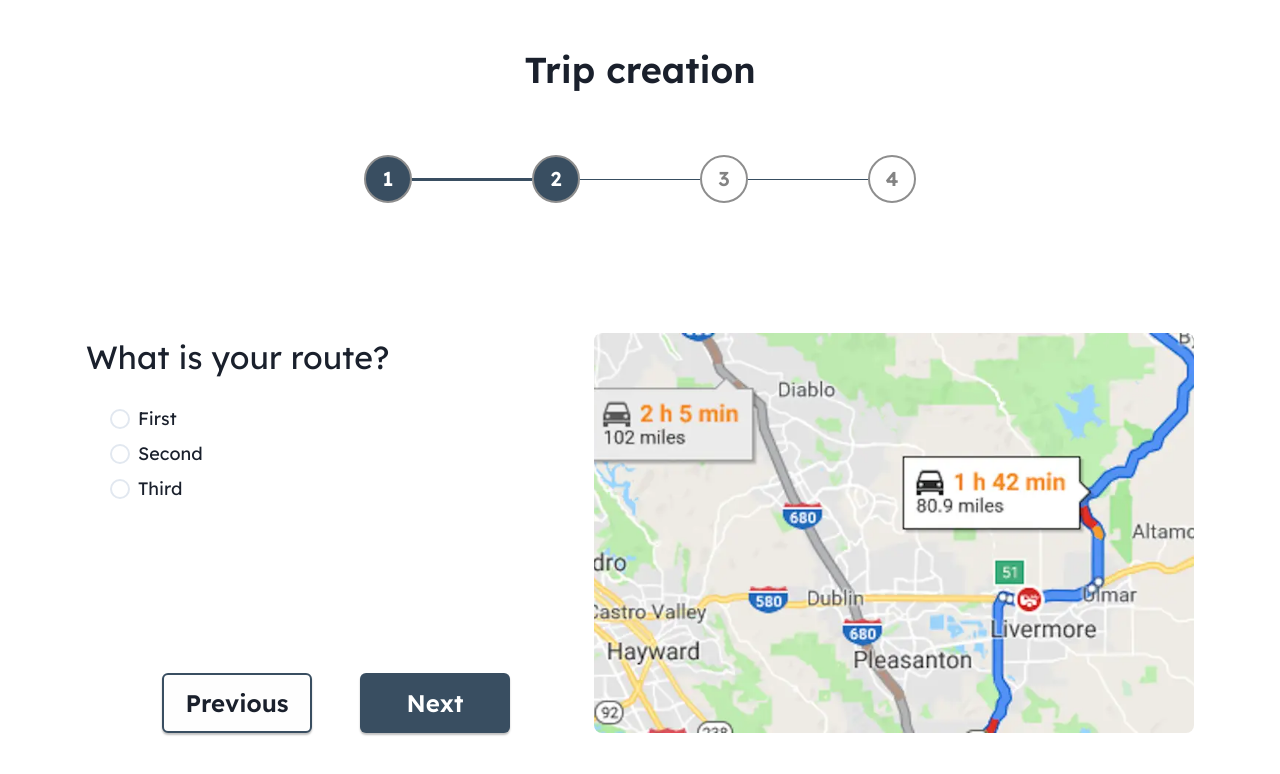
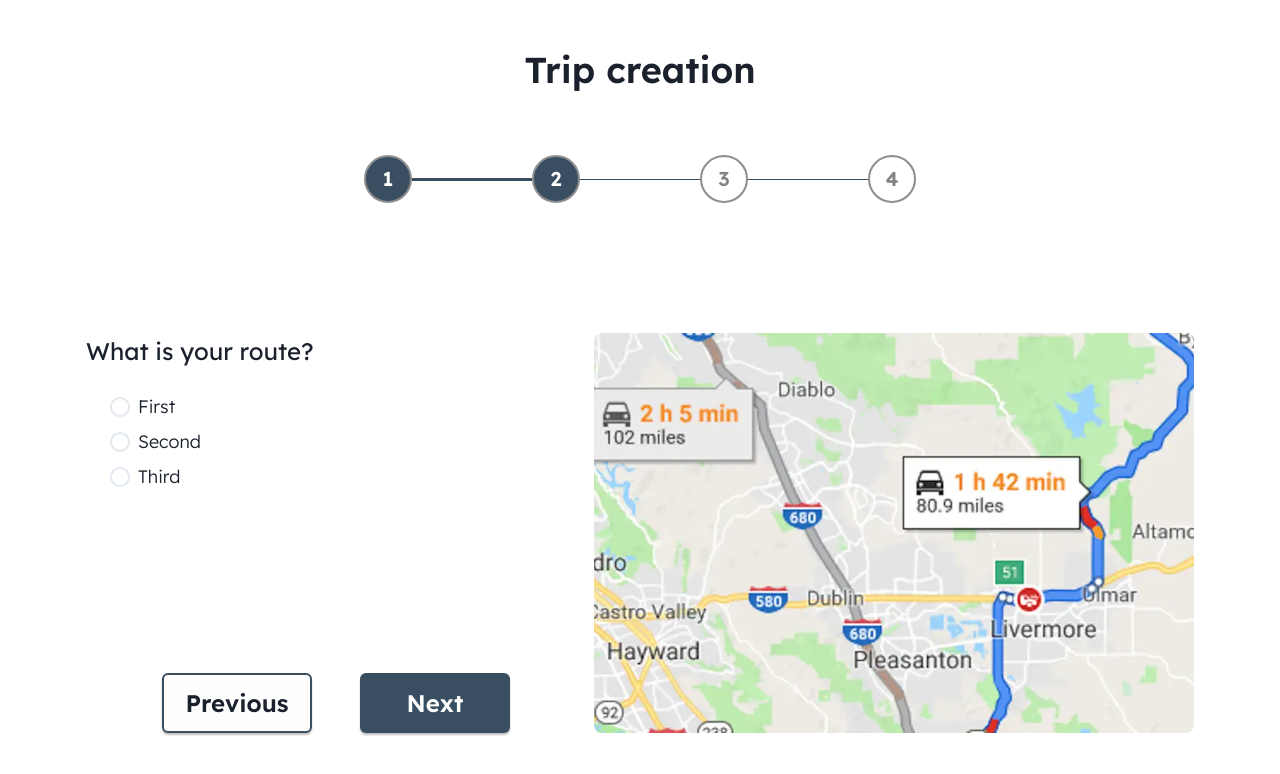
Before and after one commit to WildCodeSchool/2022-09-Orleans-CDA-Projet-KaraoCar, a React (Vite) app in the folder apps/frontend/web/: page /create-trip in a window 1280 px wide. Shown: the top 774 px of the page. Built offline with nearby package versions, Linux system fonts and the light colour scheme.

Commit message:
chore: font-size harmonization

```diff
--- a/apps/frontend/web/src/components/create-trip/CarDetails.tsx
+++ b/apps/frontend/web/src/components/create-trip/CarDetails.tsx
@@ -18,7 +18,7 @@ import { Dispatch, SetStateAction, useState } from 'react';
 import CarDetailsBackground from './components/CarDetailsBackground';
 import NextButton from './components/NextButton';
 import PreviousButton from './components/PreviousButton';
-import { Controller, useFormContext } from 'react-hook-form';
+import { Controller, useForm, useFormContext } from 'react-hook-form';
 
 const CarDetails = ({
   step,
@@ -31,6 +31,13 @@ const CarDetails = ({
   const errors = useFormContext().formState.errors;
   const [totalSeat, setTotalSeat] = useState(1);
   const [price, setPrice] = useState(8);
+
+  useForm({
+    defaultValues: {
+      totalSeat: 1,
+      price: 8,
+    },
+  });
 
   const decrementSeats = () => {
     if (totalSeat > 1) {
@@ -69,7 +76,7 @@ const CarDetails = ({
       <FormControl isInvalid={Boolean(errors.middleseat)} id="middleseat">
         <FormLabel
           htmlFor="middleseat"
-          fontSize={{ base: '18', md: '32' }}
+          fontSize={{ base: '18', md: '24' }}
           textAlign={'center'}
           fontWeight={'regular'}
           margin={'0'}
@@ -94,7 +101,7 @@ const CarDetails = ({
                   colorScheme={'slateblue'}
                 >
                   <Text
-                    fontSize={{ base: '16', md: '22' }}
+                    fontSize={{ base: '16', md: '20' }}
                     fontWeight={'light'}
                   >
                     Yes
@@ -107,7 +114,7 @@ const CarDetails = ({
                   colorScheme={'slateblue'}
                 >
                   <Text
-                    fontSize={{ base: '16', md: '22' }}
+                    fontSize={{ base: '16', md: '20' }}
                     fontWeight={'light'}
                   >
                     No
@@ -127,7 +134,7 @@ const CarDetails = ({
       <FormControl isInvalid={Boolean(errors.totalSeat)}>
         <FormLabel
           htmlFor="totalSeat"
-          fontSize={{ base: '18', md: '32' }}
+          fontSize={{ base: '18', md: '24' }}
           textAlign={'center'}
           fontWeight={'regular'}
           margin={'0'}
@@ -152,6 +159,7 @@ const CarDetails = ({
             rounded={'8px'}
             textAlign={'center'}
             id={'totalSeat'}
+            fontSize={{ base: '16', md: '20' }}
             value={totalSeat}
             {...register('totalSeat', {
               value: totalSeat,
@@ -178,7 +186,7 @@ const CarDetails = ({
       <FormControl isInvalid={Boolean(errors.price)}>
         <FormLabel
           htmlFor="price"
-          fontSize={{ base: '18', md: '32' }}
+          fontSize={{ base: '18', md: '24' }}
           textAlign={'center'}
           fontWeight={'regular'}
           margin={'0'}
@@ -206,7 +214,7 @@ const CarDetails = ({
                 textAlign={'center'}
                 id={'price'}
                 value={price}
-                fontSize={'18'}
+                fontSize={{ base: '16', md: '20' }}
                 fontWeight={'light'}
                 z-index={'100'}
                 {...register('price', {
@@ -218,7 +226,7 @@ const CarDetails = ({
               />
               <InputRightElement
                 children={'€'}
-                fontSize={{ base: '18', md: '22' }}
+                fontSize={{ base: '16', md: '20' }}
                 height={'100%'}
                 roundedTopEnd={'8px'}
                 roundedBottomEnd={'8px'}
--- a/apps/frontend/web/src/components/create-trip/Comment.tsx
+++ b/apps/frontend/web/src/components/create-trip/Comment.tsx
@@ -46,7 +46,7 @@ const Comment = ({
       <FormControl isInvalid={Boolean(errors.musicalStyles)} id="musicalStyles">
         <FormLabel
           htmlFor="musicalStyles"
-          fontSize={{ base: '18', md: '32' }}
+          fontSize={{ base: '18', md: '24' }}
           textAlign={'center'}
           fontWeight={'regular'}
           marginBottom={'6'}
@@ -77,7 +77,7 @@ const Comment = ({
       <FormControl isInvalid={Boolean(errors.comment)}>
         <FormLabel
           htmlFor="comment"
-          fontSize={{ base: '18', md: '32' }}
+          fontSize={{ base: '18', md: '24' }}
           textAlign={'center'}
           fontWeight={'regular'}
           marginTop={{ base: '6', md: '20' }}
@@ -89,12 +89,9 @@ const Comment = ({
           height={{ base: '140px', md: '240px' }}
           id="comment"
           placeholder="Cats are welcome!"
-          fontSize={{ base: '18', md: '24' }}
+          fontSize={{ base: '16', md: '20' }}
           fontWeight={'light'}
-          {...register('comment', {
-            required: 'This is required',
-            minLength: { value: 4, message: 'Minimum length should be 4' },
-          })}
+          {...register('comment', {})}
         />
         <FormErrorMessage>
           {errors.comment && errors.comment.message?.toString()}
--- a/apps/frontend/web/src/components/create-trip/RouteDetails.tsx
+++ b/apps/frontend/web/src/components/create-trip/RouteDetails.tsx
@@ -44,7 +44,7 @@ const RouteDetails = ({
           >
             <FormLabel
               htmlFor="itineraryUrl"
-              fontSize={{ base: '18', md: '32' }}
+              fontSize={{ base: '18', md: '24' }}
               textAlign={'start'}
               fontWeight={'regular'}
               marginBottom={'6'}
@@ -56,33 +56,22 @@ const RouteDetails = ({
               name="itineraryUrl"
               control={control}
               render={({ field }) => (
-                <RadioGroup marginLeft={'6'} {...field} marginBottom={'4'}>
+                <RadioGroup
+                  marginLeft={'6'}
+                  {...field}
+                  marginBottom={'4'}
+                  fontWeight={'light'}
+                  fontSize={{ base: '16', md: '20' }}
+                  colorScheme={'slateblue'}
+                >
                   <Stack>
-                    <Radio
-                      size={'lg'}
-                      value="1"
-                      fontSize={{ base: '18', md: '24' }}
-                      fontWeight={'light'}
-                      colorScheme={'slateblue'}
-                    >
+                    <Radio size={'lg'} value="1">
                       First
                     </Radio>
-                    <Radio
-                      size={'lg'}
-                      value="2"
-                      fontSize={{ base: '18', md: '24' }}
-                      fontWeight={'light'}
-                      colorScheme={'slateblue'}
-                    >
+                    <Radio size={'lg'} value="2">
                       Second
                     </Radio>
-                    <Radio
-                      size={'lg'}
-                      value="3"
-                      fontSize={{ base: '18', md: '24' }}
-                      fontWeight={'light'}
-                      colorScheme={'slateblue'}
-                    >
+                    <Radio size={'lg'} value="3">
                       Third
                     </Radio>
                   </Stack>
--- a/apps/frontend/web/src/components/create-trip/TripDate.tsx
+++ b/apps/frontend/web/src/components/create-trip/TripDate.tsx
@@ -41,7 +41,7 @@ export default function TripDate() {
             height={{ base: '55px', md: '70px' }}
             id="startingPoint"
             placeholder="Orléans"
-            fontSize={{ base: '18', md: '24' }}
+            fontSize={{ base: '16', md: '20' }}
             fontWeight={'light'}
             {...register('startingPoint', {
               required: 'This is required',
@@ -68,7 +68,7 @@ export default function TripDate() {
             height={{ base: '55px', md: '70px' }}
             id="endingPoint"
             placeholder="Tours"
-            fontSize={{ base: '18', md: '24' }}
+            fontSize={{ base: '16', md: '20' }}
             fontWeight={'light'}
             {...register('endingPoint', {
               required: 'This is required',
```
